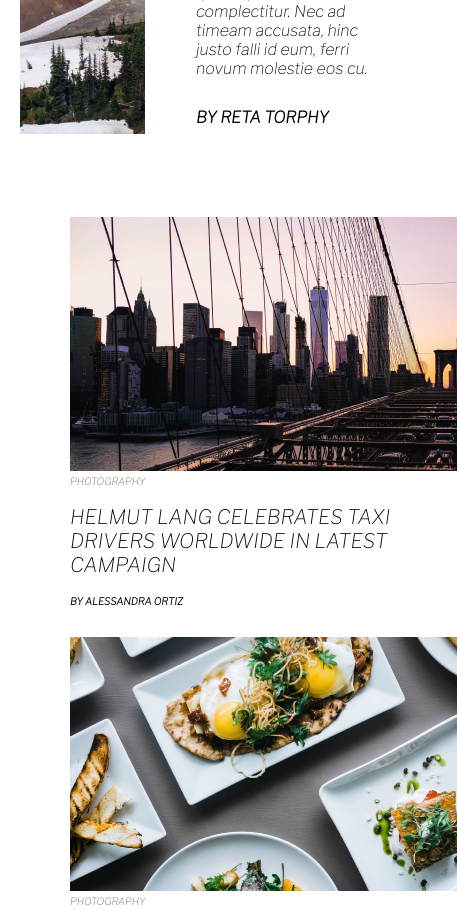
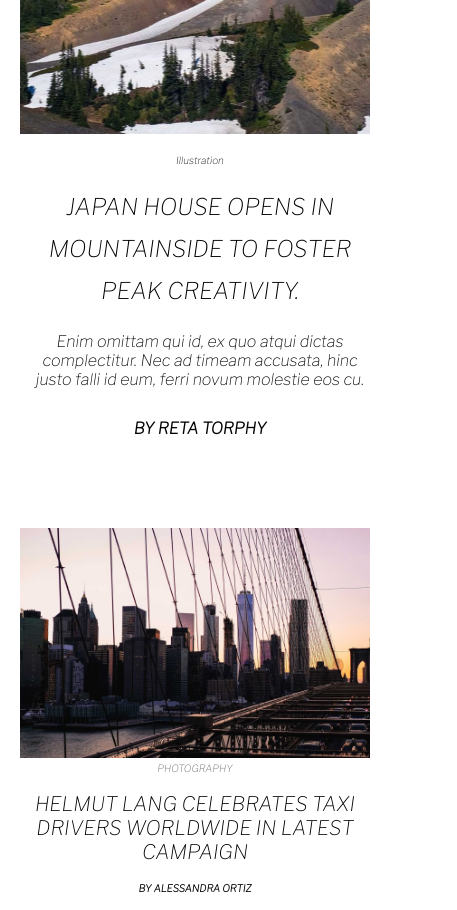
Before and after one commit to karimitacademy/exam, a plain HTML site: page index.html in a window 390 px wide. Shown: the part 400-1310 px from the top of the page, 457 px wide, since content can reach past the window. Drawn offline with Linux system fonts and the light colour scheme.

Commit message:
indicated the sixe of the pictures and complated the adaptability

```diff
--- a/assets/style/media.css
+++ b/assets/style/media.css
@@ -29,14 +29,15 @@
 }
 .grid__cards {
   display: grid;
-  grid-template-columns: 1fr ;
+  grid-template-columns: 1fr 1fr;
 }
 .grid__cards {
-width: 200px;
+  max-width: 100%;
 }
 .card__img {
-  max-width: 200px;
+  max-width: 100%;
 }
+
 }
 
 @media (max-width:390px) {
@@ -69,15 +70,37 @@
   #burger:checked ~ .burger__nav {
     top: 54px;
   }
-  .grid__card {
+  .grid__cards {
     display: grid;
+    grid-template-columns: 1fr;
 
+  }
+  .hero__text {
+    padding-top: 20px;
   }
   .hero__title {
     font-size: 23px;
   }
+  .hero__cards {
+    display: grid;
+    grid-template-columns: 1fr;
+  }
+  .hero__cards-sm {
+    display: block;
+    padding-left: 10px;
+    text-align: center;
+}
   .img {
     width: 200px;
     height: 100%;
   }
+  .cards__text {
+    text-align: center;
+  }
+  .cards__title {
+    text-align: center;
+  }
+  .cards__desc {
+    text-align: center;
+  }
 }
--- a/assets/style/style.css
+++ b/assets/style/style.css
@@ -145,15 +145,27 @@
 
 /* CARDS SECTION */
 
+/* .cards {
+  ;
+} */
+
 .cards {
-margin: 60px ;
+	margin-top: 60px;
 }
-
 
 .grid__cards {
 	display: grid;
 	grid-template-columns: 1fr 1fr 1fr ;
 	column-gap: 19px;
+}
+.cards__img {
+	height: 400px;
+	width: 100%;
+}
+.cards__img > img{
+	width: 100%;
+	object-fit: cover;
+	object-position:center ;
 }
 .cards__text {
 	font-weight: 400;
```
